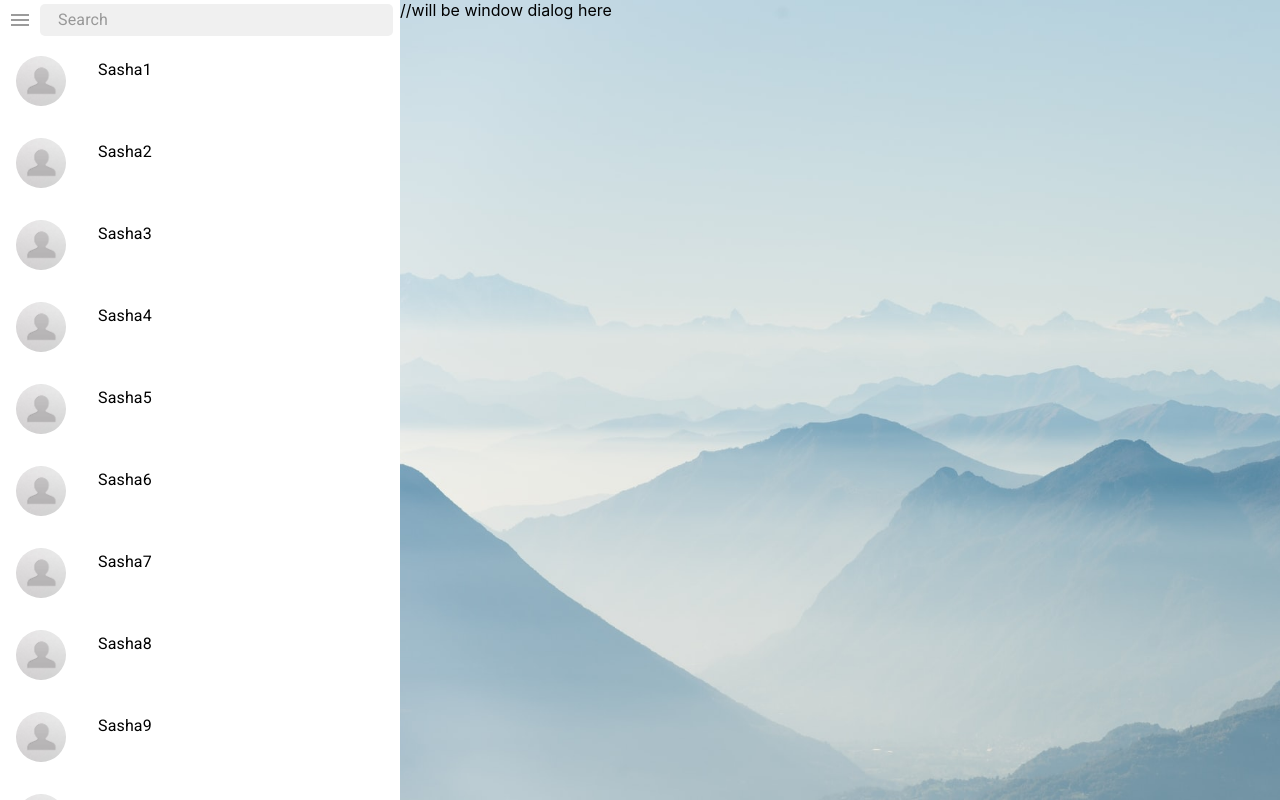
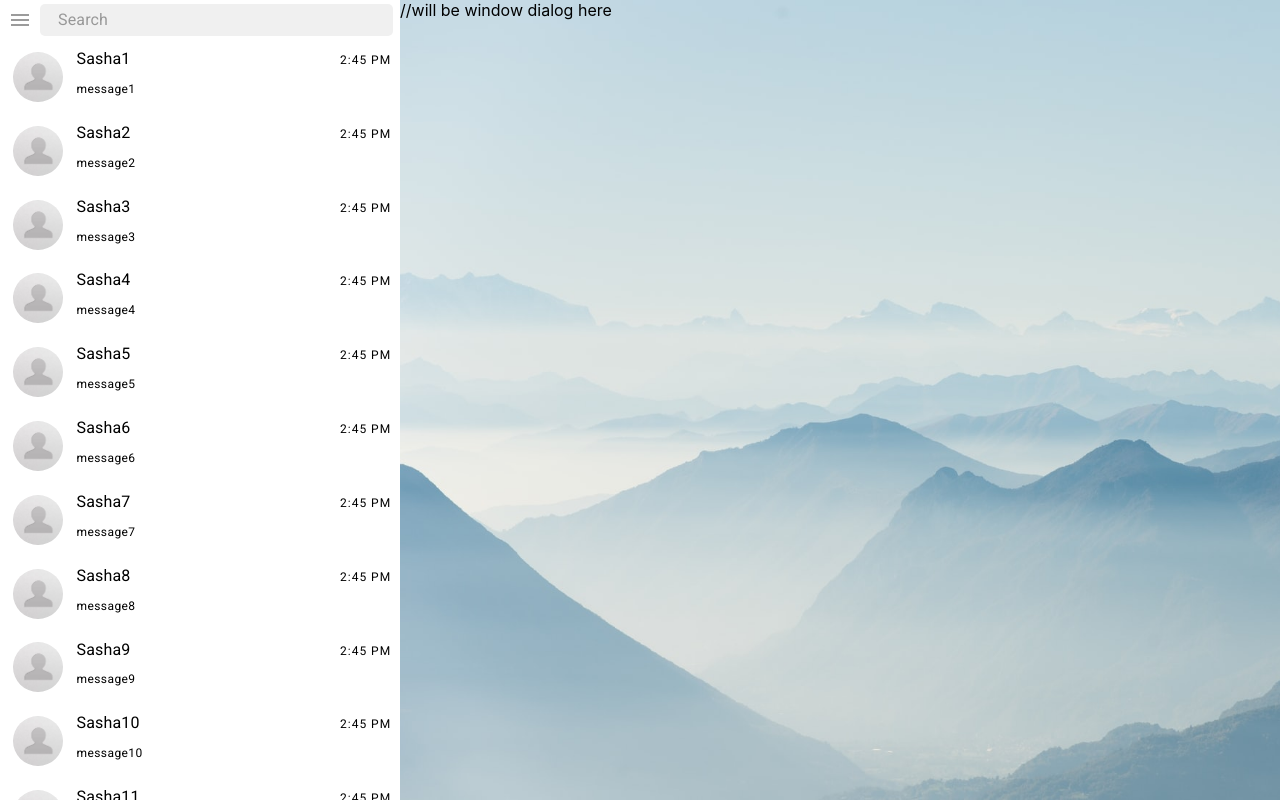
Before and after one commit to IharTsykala/Ais__Telegram-clone, a React (Create React App) app: page / in a window 1280 px wide. Built offline with nearby package versions, Linux system fonts and the light colour scheme.

Commit message:
feat: fill user card

```diff
--- a/src/App.scss
+++ b/src/App.scss
@@ -66,6 +66,37 @@ body {
   }
 }
 
+.user-card {
+  display: grid;
+  grid-template-columns: 70px 1fr;
+  .user-card__avatar-container {
+    margin: 0 10px;
+    width: 70px;
+    display: grid;
+    justify-items: center;
+    align-items: center;
+  }
+  .user-card__information-container {
+    display: grid;
+    grid-template-rows: repeat(2, 1fr);
+    width: 100%;
+    margin: 5px 0;
+    overflow: hidden;
+    .user-card__header {
+      width: 100%;
+      display: grid;
+      grid-template-columns: 1fr 60px;
+      .user-card__name {
+        overflow: hidden;
+        margin-right: 10px;
+      }
+    }
+    .user-card__text {
+      overflow: hidden;
+    }
+  }
+}
+
 .window-dialog-block {
   //max-width: 100%;
   //max-height: 100%;
--- a/src/Components/DialogCard/DialogCard.tsx
+++ b/src/Components/DialogCard/DialogCard.tsx
@@ -1,8 +1,9 @@
-import React, { useState } from "react"
+import React from "react"
 import { makeStyles, createStyles, Theme } from "@material-ui/core/styles"
 import { Avatar, Typography } from "@material-ui/core"
 import patternAvatar from "../../assets/img/pattern-avatar.jpg"
-import { UserInterface } from "../../Redux/InterfacesEntity/UserInterface"
+import { UserInterface } from "../../Redux/InterfacesEntity/User.Interface"
+import { MessageInterface } from "../../Redux/InterfacesEntity/Message.Interface"
 
 const useStyles = makeStyles((theme: Theme) =>
   createStyles({
@@ -21,20 +22,39 @@ const useStyles = makeStyles((theme: Theme) =>
 
 type UserCardProps = {
   user: UserInterface,
+  messages: MessageInterface[],
   // dispatch: any,
 }
 
-const DialogCard: React.FunctionComponent<UserCardProps> = ({ user }) => {
+const DialogCard: React.FunctionComponent<UserCardProps> = ({
+  user,
+  messages,
+}) => {
   const classes = useStyles()
+  console.log(messages)
   return (
     <div className={`user-card ${classes.root}`}>
-      <div>
+      <div className={"user-card__avatar-container"}>
         <Avatar alt="avatar" src={patternAvatar} className={classes.avatar} />
       </div>
-      <div>
-        <Typography
-          variant={"subtitle1"}
-        >{`${user.name}${user.id}`}</Typography>
+      <div className={"user-card__information-container"}>
+        <div className={"user-card__header"}>
+          <div className={"user-card__name"}>
+            <Typography
+              variant={"subtitle1"}
+            >{`${user.name}${user.id}`}</Typography>
+          </div>
+          <div className={"user-card__date"}>
+            <Typography variant={"overline"}>{`${
+              messages[messages.length - 1].createDate
+            }`}</Typography>
+          </div>
+        </div>
+        <div className={"user-card__text"}>
+          <Typography variant={"caption"}>{`${
+            messages[messages.length - 1].text
+          }${messages[messages.length - 1].idOwner}`}</Typography>
+        </div>
       </div>
     </div>
   )
--- a/src/Pages/MessengerPage/ListDialogsBlock/ListDialogsBlock.tsx
+++ b/src/Pages/MessengerPage/ListDialogsBlock/ListDialogsBlock.tsx
@@ -2,7 +2,7 @@ import React from "react"
 import MenuIcon from "@material-ui/icons/Menu"
 import { InputBase } from "@material-ui/core"
 import DialogCard from "../../../Components/DialogCard/DialogCard"
-import { UserInterface } from "../../../Redux/InterfacesEntity/UserInterface"
+import { UserInterface } from "../../../Redux/InterfacesEntity/User.Interface"
 
 const arrayFriends = [
   { id: 1, name: "Sasha" },
@@ -27,27 +27,200 @@ const arrayFriends = [
   { id: 20, name: "Sasha" },
 ]
 
+const newDate = () => {
+  const newDate = new Date()
+  let meridiem = "AM"
+  let hours = newDate.getHours()
+  let minutes = newDate.getMinutes()
+  if (hours > 11) {
+    meridiem = "PM"
+    hours -= 12
+  }
+  if (minutes < 10) return `${hours}:0${minutes} ${meridiem}`
+  return `${hours}:${minutes} ${meridiem}`
+}
+
 const arrayMessages = [
-  [{ id: 1, text: "message", idDialog: 1, IdOwner: 1, data: new Date() }],
-  [{ id: 2, text: "message", idDialog: 2, IdOwner: 2, data: new Date() }],
-  [{ id: 3, text: "message", idDialog: 3, IdOwner: 3, data: new Date() }],
-  [{ id: 4, text: "message", idDialog: 4, IdOwner: 4, data: new Date() }],
-  [{ id: 5, text: "message", idDialog: 5, IdOwner: 5, data: new Date() }],
-  [{ id: 6, text: "message", idDialog: 6, IdOwner: 6, data: new Date() }],
-  [{ id: 7, text: "message", idDialog: 7, IdOwner: 7, data: new Date() }],
-  [{ id: 8, text: "message", idDialog: 8, IdOwner: 8, data: new Date() }],
-  [{ id: 9, text: "message", idDialog: 9, IdOwner: 9, data: new Date() }],
-  [{ id: 10, text: "message", idDialog: 10, IdOwner: 10, data: new Date() }],
-  [{ id: 11, text: "message", idDialog: 11, IdOwner: 11, data: new Date() }],
-  [{ id: 12, text: "message", idDialog: 12, IdOwner: 12, data: new Date() }],
-  [{ id: 13, text: "message", idDialog: 13, IdOwner: 13, data: new Date() }],
-  [{ id: 14, text: "message", idDialog: 14, IdOwner: 14, data: new Date() }],
-  [{ id: 15, text: "message", idDialog: 15, IdOwner: 15, data: new Date() }],
-  [{ id: 16, text: "message", idDialog: 16, IdOwner: 16, data: new Date() }],
-  [{ id: 17, text: "message", idDialog: 17, IdOwner: 17, data: new Date() }],
-  [{ id: 18, text: "message", idDialog: 18, IdOwner: 18, data: new Date() }],
-  [{ id: 19, text: "message", idDialog: 19, IdOwner: 19, data: new Date() }],
-  [{ id: 20, text: "message", idDialog: 20, IdOwner: 20, data: new Date() }],
+  [
+    {
+      id: 1,
+      text: "message",
+      idDialog: 1,
+      idOwner: 1,
+      createDate: newDate(),
+    },
+  ],
+  [
+    {
+      id: 2,
+      text: "message",
+      idDialog: 2,
+      idOwner: 2,
+      createDate: newDate(),
+    },
+  ],
+  [
+    {
+      id: 3,
+      text: "message",
+      idDialog: 3,
+      idOwner: 3,
+      createDate: newDate(),
+    },
+  ],
+  [
+    {
+      id: 4,
+      text: "message",
+      idDialog: 4,
+      idOwner: 4,
+      createDate: newDate(),
+    },
+  ],
+  [
+    {
+      id: 5,
+      text: "message",
+      idDialog: 5,
+      idOwner: 5,
+      createDate: newDate(),
+    },
+  ],
+  [
+    {
+      id: 6,
+      text: "message",
+      idDialog: 6,
+      idOwner: 6,
+      createDate: newDate(),
+    },
+  ],
+  [
+    {
+      id: 7,
+      text: "message",
+      idDialog: 7,
+      idOwner: 7,
+      createDate: newDate(),
+    },
+  ],
+  [
+    {
+      id: 8,
+      text: "message",
+      idDialog: 8,
+      idOwner: 8,
+      createDate: newDate(),
+    },
+  ],
+  [
+    {
+      id: 9,
+      text: "message",
+      idDialog: 9,
+      idOwner: 9,
+      createDate: newDate(),
+    },
+  ],
+  [
+    {
+      id: 10,
+      text: "message",
+      idDialog: 10,
+      idOwner: 10,
+      createDate: newDate(),
+    },
+  ],
+  [
+    {
+      id: 11,
+      text: "message",
+      idDialog: 11,
+      idOwner: 11,
+      createDate: newDate(),
+    },
+  ],
+  [
+    {
+      id: 12,
+      text: "message",
+      idDialog: 12,
+      idOwner: 12,
+      createDate: newDate(),
+    },
+  ],
+  [
+    {
+      id: 13,
+      text: "message",
+      idDialog: 13,
+      idOwner: 13,
+      createDate: newDate(),
+    },
+  ],
+  [
+    {
+      id: 14,
+      text: "message",
+      idDialog: 14,
+      idOwner: 14,
+      createDate: newDate(),
+    },
+  ],
+  [
+    {
+      id: 15,
+      text: "message",
+      idDialog: 15,
+      idOwner: 15,
+      createDate: newDate(),
+    },
+  ],
+  [
+    {
+      id: 16,
+      text: "message",
+      idDialog: 16,
+      idOwner: 16,
+      createDate: newDate(),
+    },
+  ],
+  [
+    {
+      id: 17,
+      text: "message",
+      idDialog: 17,
+      idOwner: 17,
+      createDate: newDate(),
+    },
+  ],
+  [
+    {
+      id: 18,
+      text: "message",
+      idDialog: 18,
+      idOwner: 18,
+      createDate: newDate(),
+    },
+  ],
+  [
+    {
+      id: 19,
+      text: "message",
+      idDialog: 19,
+      idOwner: 19,
+      createDate: newDate(),
+    },
+  ],
+  [
+    {
+      id: 20,
+      text: "message",
+      idDialog: 20,
+      idOwner: 20,
+      createDate: newDate(),
+    },
+  ],
 ]
 
 type ListDialogsBlockProps = {
@@ -63,11 +236,11 @@ const ListDialogsBlock: React.FunctionComponent<ListDialogsBlockProps> = () => {
       </div>
       <div className={"list-dialog-block_main"}>
         {arrayFriends.length &&
-          arrayFriends.map((item: UserInterface) => (
+          arrayFriends.map((item: UserInterface, index: number) => (
             <DialogCard
               key={item.id}
               user={item}
-              messages={arrayMessages[item.id]}
+              messages={arrayMessages[index]}
             />
           ))}
       </div>
```
Also changed, not shown: src/Redux/InterfacesEntity/Message.Interface.ts (added, +7 -0 lines), src/Redux/InterfacesEntity/User.Interface.ts (renamed from src/Redux/InterfacesEntity/UserInterface.ts).
